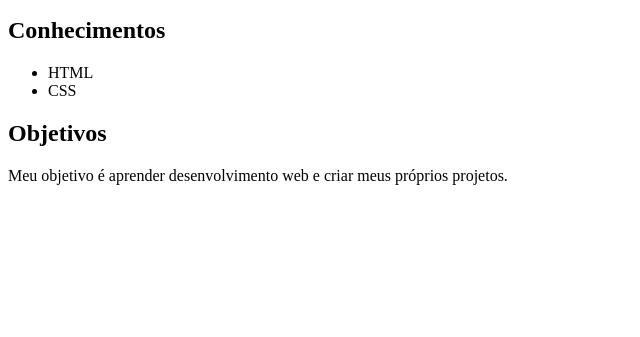
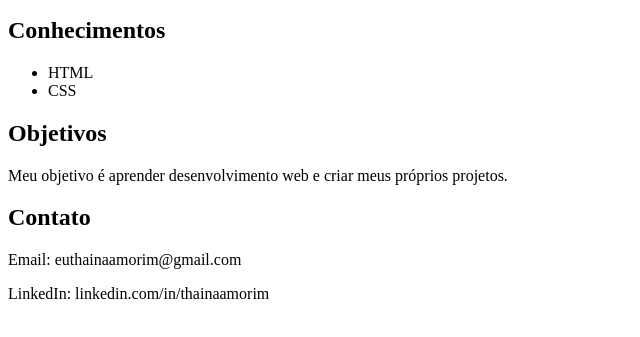
Before and after one commit to thainaamorim/meu-curriculo, a plain HTML site: page index.html in a window 1280 px wide. Shown: the part 101-438 px from the top of the page, without its empty margins (0-640 px from the left). Drawn offline with Linux system fonts and the light colour scheme.

Commit message:
feat: adicionar contatos

```diff
--- a/index.html
+++ b/index.html
@@ -17,9 +17,14 @@
 
     <h2>Objetivos</h2>
 
-<p>
+    <p>
     Meu objetivo é aprender desenvolvimento web
     e criar meus próprios projetos.
-</p>
+    </p>
+
+    <h2>Contato</h2>
+
+    <p>Email: euthainaamorim@gmail.com</p>
+    <p>LinkedIn: linkedin.com/in/thainaamorim</p>
 </body>
 </html>
```
